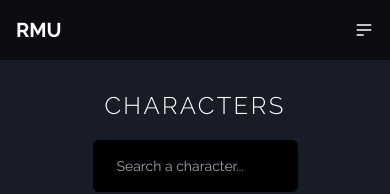
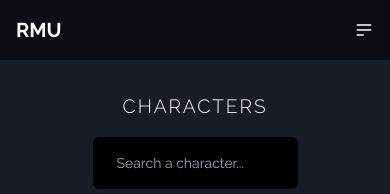
Before and after one commit to Pappyjay23/rick-and-morty-universe, a React (Vite) app: page /characters in a window 390 px wide. Shown: the top 194 px of the page. Built offline with nearby package versions, Linux system fonts and the light colour scheme; no server answers.

Commit message:
feat: Added character page responsive classes

```diff
--- a/src/components/CharacterCard.tsx
+++ b/src/components/CharacterCard.tsx
@@ -8,12 +8,12 @@ interface Props {
 const CharacterCard = ({ character }: Props) => {
     return (
         <>
-            <div className="relative cursor-pointer block  flex-shrink-0 scale-[.85] hover:scale-[.95] duration-500 bg-[#222935] p-3 rounded-[10px] w-[150px] lg:w-[250px]">
-            <div className='bg-black/40 h-[200px] w-[130px] lg:h-[300px] lg:w-[230px] absolute rounded-[10px]'></div>
+            <div className="relative cursor-pointer block  flex-shrink-0 scale-[.85] hover:scale-[.95] duration-500 bg-[#222935] p-3 rounded-[10px] w-[250px]">
+                <div className="bg-black/40 h-[300px] w-[230px] absolute rounded-[10px]"></div>
                 <img
                     src={character.image}
                     alt="Character"
-                    className="h-[200px] w-[150px] lg:h-[300px] lg:w-[250px] object-cover rounded-[10px] block"
+                    className="h-[300px] w-[250px] object-cover rounded-[10px] block"
                 />
                 <div className="mt-4 flex flex-col gap-3">
                     <p className="flex items-start">
--- a/src/components/Navbar.tsx
+++ b/src/components/Navbar.tsx
@@ -38,7 +38,7 @@ const Navbar = () => {
                         nav ? 'left-0' : 'left-[100%]'
                     } duration-300`}
                 >
-                    <div className="flex justify-end">
+                    <div className="flex justify-end max-w-[1000px] md:w-[80%] mx-auto">
                         <span onClick={handleNav} className="cursor-pointer text-xl lg:hidden">
                             <MdClose />
                         </span>
--- a/src/pages/Character.tsx
+++ b/src/pages/Character.tsx
@@ -40,8 +40,8 @@ const Character = () => {
     )
 
     return (
-        <div className="p-8 max-w-[1000px] mx-auto mt-[40px]">
-            <h2 className="text-center my-4 text-[1.5rem] uppercase font-light tracking-widest">
+        <div className="py-4 lg:p-8 max-w-[1000px] mx-auto mt-[60px]">
+            <h2 className="text-center my-4 text-[1.2rem] lg:text-[1.5rem] uppercase font-light tracking-widest">
                 Characters
             </h2>
             <div className="flex justify-center">
```
